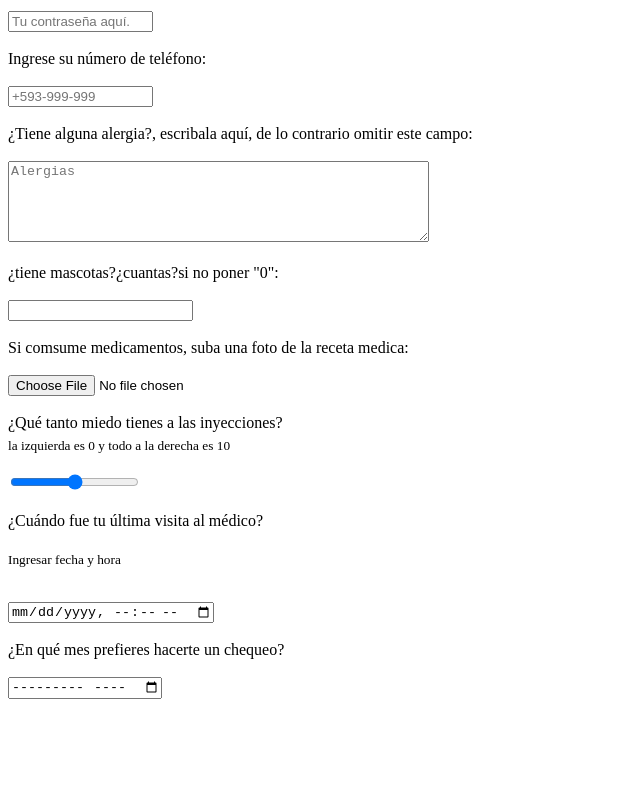
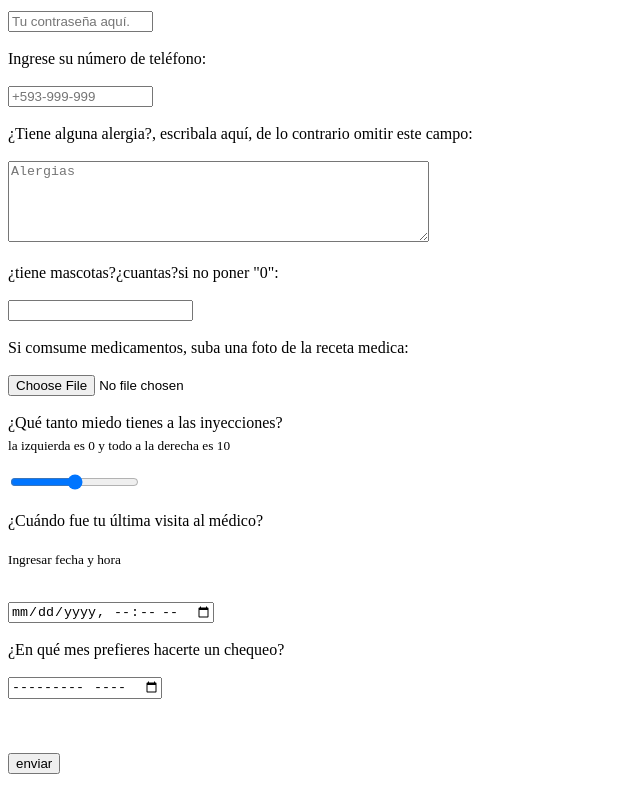
Before and after one commit to JFAZ263/Hospital.p, a plain HTML site: page pages/Forms.html in a window 1280 px wide. Shown: the part 781-1581 px from the top of the page, without its empty margins (0-640 px from the left). Before the commit the page ends 1488 px from the top, so only its background shows below. Drawn offline with Linux system fonts and the light colour scheme.

Commit message:
actualización final 1.1

```diff
--- a/pages/Forms.html
+++ b/pages/Forms.html
@@ -91,5 +91,9 @@
         <label for="mes">¿En qué mes prefieres hacerte un chequeo?</label>
         <br><br>
         <input type="month" id="mes" required>
+        <br><br>
+        <br><br>
+        <input type="submit" value="enviar">
+        <br><br>
 </body>
 </html>
```
